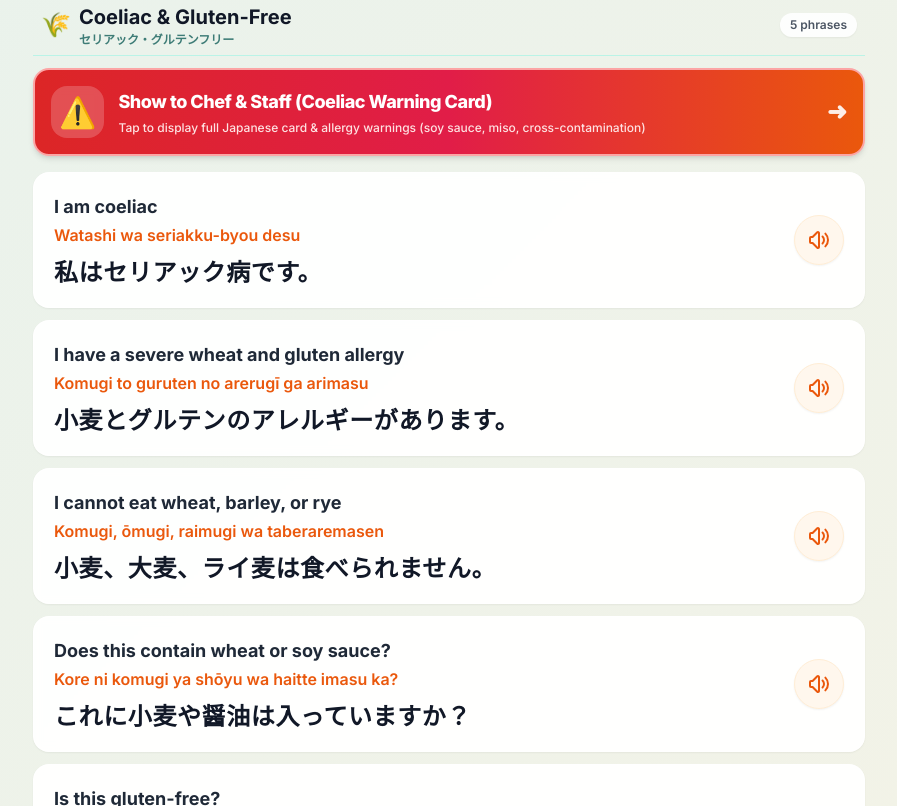
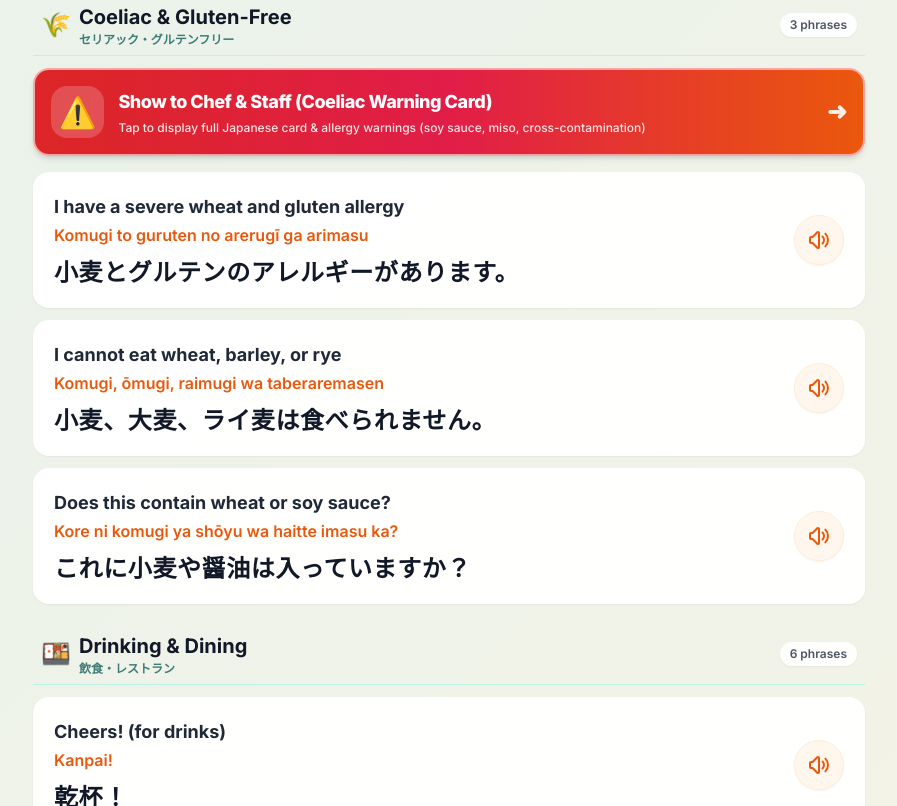
Before and after one commit to martinglackin-tech/Japan, a plain HTML site: page index.html in a window 1280 px wide. Shown: the part 1994-2800 px from the top of the page, without its empty margins (191-1088 px from the left). Drawn offline with nearby package versions, Linux system fonts and the light colour scheme; a web font is replaced by a local one.

Commit message:
Remove coeliac phrases from index.html
Removed coeliac-related phrases from the translation list.

```diff
--- a/index.html
+++ b/index.html
@@ -270,11 +270,9 @@
             { id: 10, category: "greetings", english: "Don't worry, it's okay, I'm fine", romaji: "Daijoubu desu", japanese: "大丈夫です。" },
 
             // --- COELIAC & GLUTEN-FREE ---
-            { id: 11, category: "coeliac", english: "I am coeliac", romaji: "Watashi wa seriakku-byou desu", japanese: "私はセリアック病です。" },
             { id: 1001, category: "coeliac", english: "I have a severe wheat and gluten allergy", romaji: "Komugi to guruten no arerugī ga arimasu", japanese: "小麦とグルテンのアレルギーがあります。" },
             { id: 1002, category: "coeliac", english: "I cannot eat wheat, barley, or rye", romaji: "Komugi, ōmugi, raimugi wa taberaremasen", japanese: "小麦、大麦、ライ麦は食べられません。" },
             { id: 1004, category: "coeliac", english: "Does this contain wheat or soy sauce?", romaji: "Kore ni komugi ya shōyu wa haitte imasu ka?", japanese: "これに小麦や醤油は入っていますか？" },
-            { id: 12, category: "coeliac", english: "Is this gluten-free?", romaji: "Kore wa guruten furii desu ka?", japanese: "これはグルテンフリーですか？" },
 
             // --- DRINKING & DINING ---
             { id: 14, category: "dining", english: "Cheers! (for drinks)", romaji: "Kanpai!", japanese: "乾杯！" },
@@ -308,8 +306,6 @@
             { id: 106, category: "greetings", english: "No", romaji: "Iie", japanese: "いいえ" },
             { id: 107, category: "greetings", english: "Okay / Fine (polite)", romaji: "Daijoubu desu", japanese: "大丈夫です" },
             { id: 108, category: "greetings", english: "Excuse me", romaji: "Sumimasen", japanese: "すみません" },
-            { id: 109, category: "coeliac", english: "Coeliac disease", romaji: "Seriakku-byou", japanese: "セリアック病" },
-            { id: 110, category: "coeliac", english: "Gluten-free", romaji: "Guruten furii", japanese: "グルテンフリー" },
             { id: 111, category: "coeliac", english: "Wheat allergy", romaji: "Komugi arerugii", japanese: "小麦アレルギー" },
             { id: 128, category: "coeliac", english: "Wheat", romaji: "Komugi", japanese: "小麦" },
             { id: 129, category: "coeliac", english: "Soy sauce", romaji: "Shōyu", japanese: "醤油" },
```
